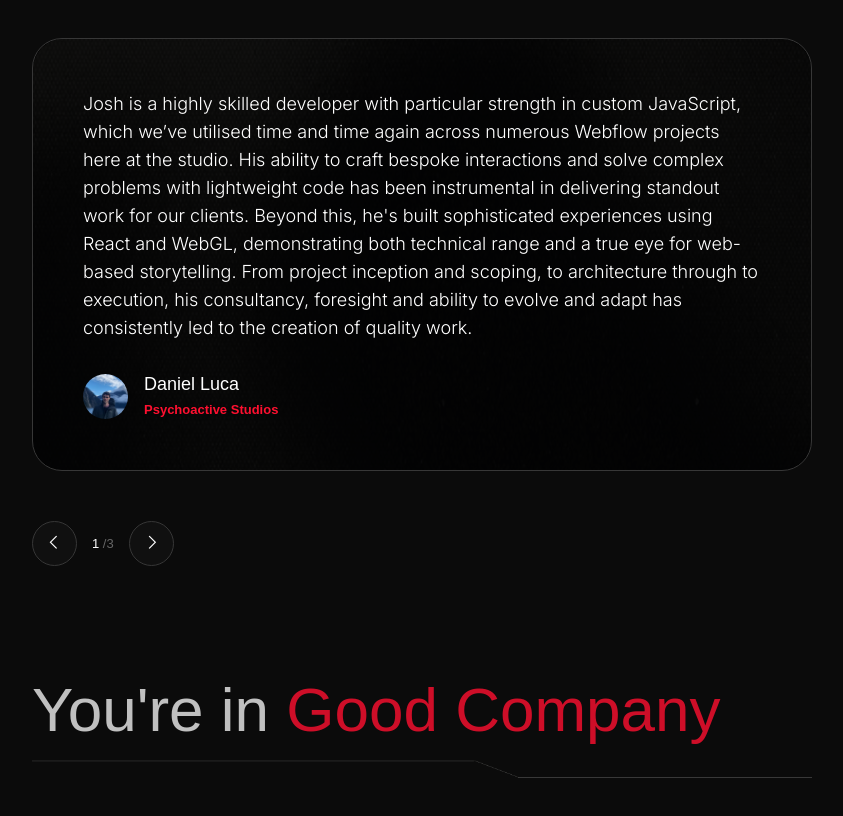
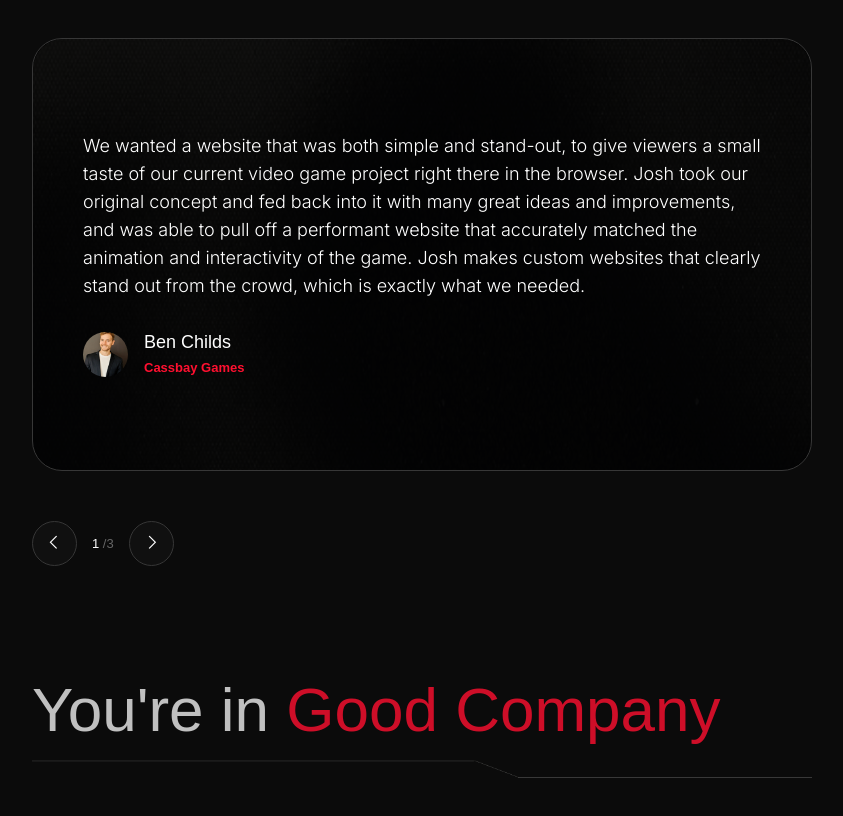
Before and after one commit to Joshvdw/josh-waay-freelance, a React (Create React App) app: page / in a window 1280 px wide. Shown: the part 3340-4156 px from the top of the page, without its empty margins (378-1221 px from the left). Built offline with nearby package versions, Linux system fonts and the light colour scheme; a web font is replaced by a local one.

Commit message:
swapped testimonials

```diff
--- a/src/components/Global-content/Lsb.js
+++ b/src/components/Global-content/Lsb.js
@@ -1,7 +1,14 @@
-import { useState } from "react";
+import { useState, useEffect } from "react";
 
 export default function Lsb() {
   const [loaded, setLoaded] = useState(false);
+
+  useEffect(() => {
+    const img = new Image();
+    img.src = "./assets/images/full-pic-red.png";
+    img.onload = () => setLoaded(true);
+  }, []);
+
   return (
     <div className="lsb-outer">
       <div
@@ -11,7 +18,8 @@ export default function Lsb() {
           <img
             className={"me"}
             src="./assets/images/full-pic-red.png"
-            alt="Me"
+            alt="Josh Waay Bio"
+            loading="eager"
             onLoad={() => setLoaded(true)}
           />
           <div>
--- a/src/components/Main-Components/Testimonials.js
+++ b/src/components/Main-Components/Testimonials.js
@@ -93,6 +93,30 @@ export default function Testimonials() {
               <div className="testimonial-item">
                 <div className="testimonial-item-inner">
                   <p>
+                    We wanted a website that was both simple and stand-out, to
+                    give viewers a small taste of our current video game project
+                    right there in the browser. Josh took our original concept
+                    and fed back into it with many great ideas and improvements,
+                    and was able to pull off a performant website that
+                    accurately matched the animation and interactivity of the
+                    game. Josh makes custom websites that clearly stand out from
+                    the crowd, which is exactly what we needed.
+                  </p>
+                  <div className="author d-flex align-items-center">
+                    <img src="../assets/images/ben.jpeg" alt="portfolio" />
+                    <div className="right">
+                      <h3>Ben Childs</h3>
+                      <p className="designation">
+                        <span>Cassbay Games</span>
+                      </p>
+                    </div>
+                  </div>
+                  {/*<a href="" className="project-btn">Project</a>*/}
+                </div>
+              </div>
+              <div className="testimonial-item">
+                <div className="testimonial-item-inner">
+                  <p>
                     Josh is a highly skilled developer with particular strength
                     in custom JavaScript, which we’ve utilised time and time
                     again across numerous Webflow projects here at the studio.
@@ -144,31 +168,6 @@ export default function Testimonials() {
                   {/*<a href="" className="project-btn">Project</a>*/}
                 </div>
               </div>
-
-              <div className="testimonial-item">
-                <div className="testimonial-item-inner">
-                  <p>
-                    We wanted a website that was both simple and stand-out, and
-                    to give viewers a small taste of our current video game
-                    project right there in the browser. Josh took our original
-                    concept and fed back into it with many great ideas and
-                    improvements, and was able to pull off a performant website
-                    that accurately matched the animation and interactivity of
-                    the game. Josh makes custom websites that clearly stand out
-                    from the crowd, which is exactly what we needed.
-                  </p>
-                  <div className="author d-flex align-items-center">
-                    <img src="../assets/images/ben.jpeg" alt="portfolio" />
-                    <div className="right">
-                      <h3>Ben Childs</h3>
-                      <p className="designation">
-                        <span>Cassbay Games</span>
-                      </p>
-                    </div>
-                  </div>
-                  {/*<a href="" className="project-btn">Project</a>*/}
-                </div>
-              </div>
             </OwlCaraousel>
             <div className="testimonial-footer-nav">
               <div className="testimonial-nav d-flex align-items-center">
```
